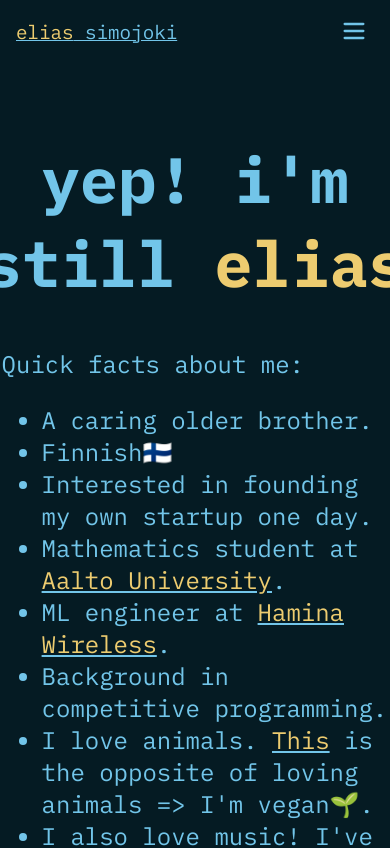
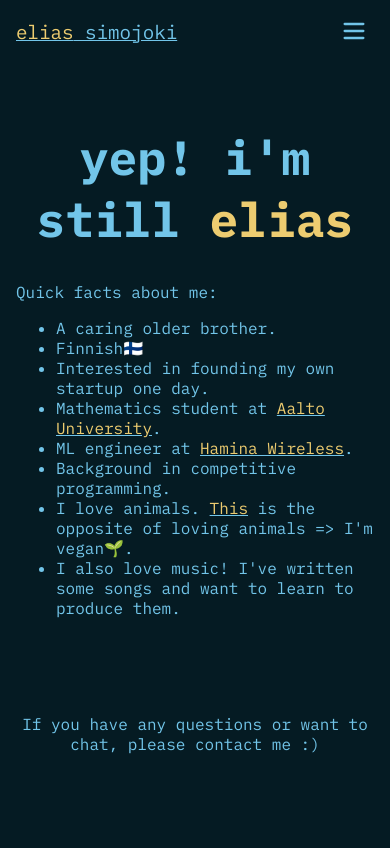
Before and after one commit to MojoLake/eSite, a SvelteKit app: page /elias in a window 390 px wide. Shown: the top 848 px of the page. Built offline with nearby package versions, Linux system fonts and the light colour scheme.

Commit message:
Fix styles to improve mobile experience

```diff
--- a/src/routes/blogs/+page.svelte
+++ b/src/routes/blogs/+page.svelte
@@ -1,12 +1,14 @@
 <script lang="ts">
     import type { PageData } from "./$types";
+    import Yellow from '$lib/components/Yellow.svelte';
+
     export let data;
     const { posts } = data;
 </script>
 
 
 <div class="main">
-    <h1>Blogs</h1>
+    <h1 class="page-title">My (currently few) <Yellow>blog</Yellow> posts</h1>
 
     <div class="post">
         {#each posts as post}
@@ -15,7 +17,7 @@
                   <h3 class="post-title">
                       {post.title}
                   </h3>
-                  {post.summary}
+                  &nbsp;{post.summary}
                 </div>
           </a>
         {/each}
@@ -29,6 +31,11 @@
         flex-direction: column;
         justify-content: center;
         align-items: center;
+        padding: 0 0.5rem;
+    }
+
+    .page-title {
+        text-align: center;
     }
 
     .post-link {
@@ -39,9 +46,8 @@
         text-decoration: underline;
     }
 
-    .post {
+    .post-title {
+        color: var(--secondary-text-colour);
     }
 
-    .post-title {
-    }
 </style>
--- a/src/routes/elias/+page.svelte
+++ b/src/routes/elias/+page.svelte
@@ -8,7 +8,7 @@
 <style>
    h1 {
         text-align: center;
-        font-size: 4rem;
+        font-size: 3rem;
         white-space: normal;
         overflow-wrap: break-word;
    }
@@ -22,8 +22,8 @@
    }
 
    .main-text {
-      font-size: 1.5rem;
-      margin: auto 0.1rem;
+      font-size: 1rem;
+      margin: auto 1rem;
    }
 
    .bottom-text {
```
